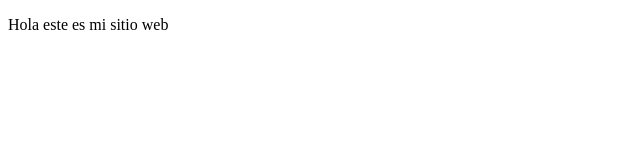
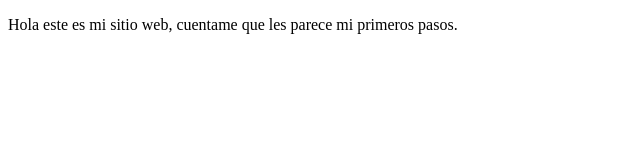
Before and after one commit to Christjos/ProyectoDemoCursoPrework, a plain HTML site: page index.html in a window 1280 px wide. Shown: the whole page, without its empty margins (0-640 px from the left). Drawn offline with Linux system fonts and the light colour scheme.

Commit message:
Cambios agregamos mas texto

```diff
--- a/index.html
+++ b/index.html
@@ -8,7 +8,7 @@
 </head>
 <body>
     <p>
-        Hola este es mi sitio web
+        Hola este es mi sitio web, cuentame que les parece mi primeros pasos.
     </p>
 </body>
 </html>
```
